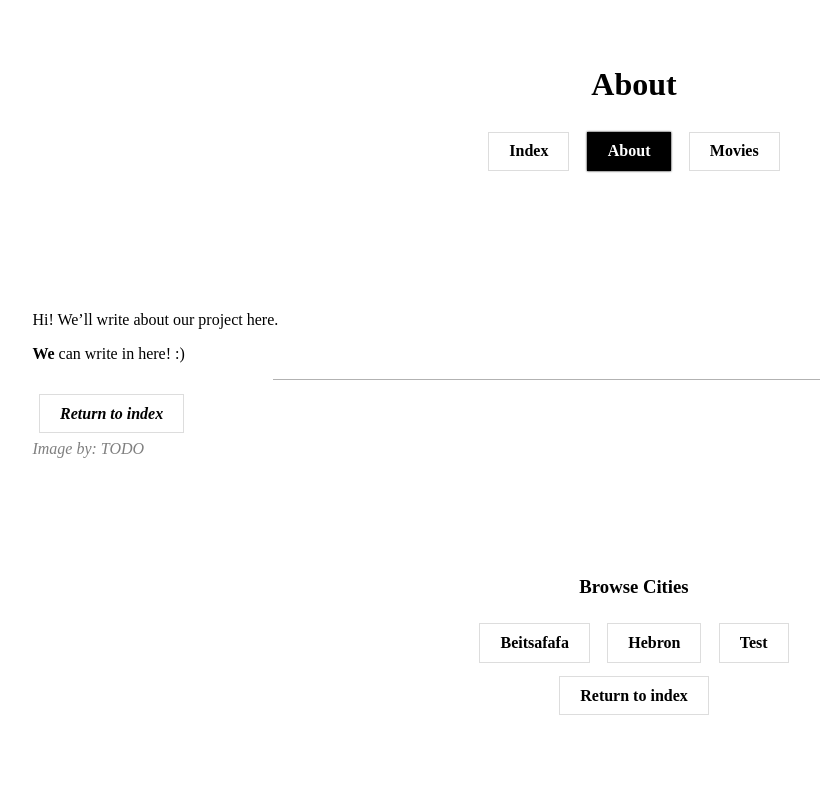
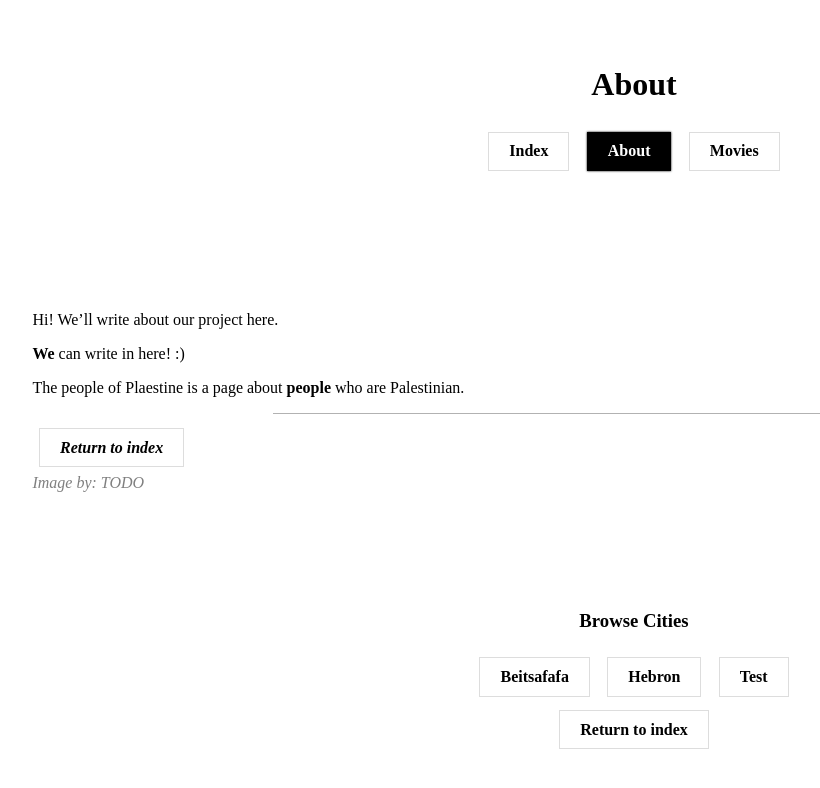
Before and after one commit to thepeopleofpalestine/thepeopleofpalestine.github.io, a Jekyll site: the page built from about.md, in a window 1280 px wide. Shown: the top 788 px of the page, without its empty margins (6-826 px from the left). Built offline with Jekyll 4.4.1, drawn with Linux system fonts in a browser that asks for light colours; some web fonts are replaced.

Commit message:
Update about.md

```diff
--- a/about.md
+++ b/about.md
@@ -8,3 +8,5 @@ image-credit: TODO
 Hi! We'll write about our project here.
 
 **We** can write in here! :)
+
+The people of Plaestine is a page about **people** who are Palestinian.
```
